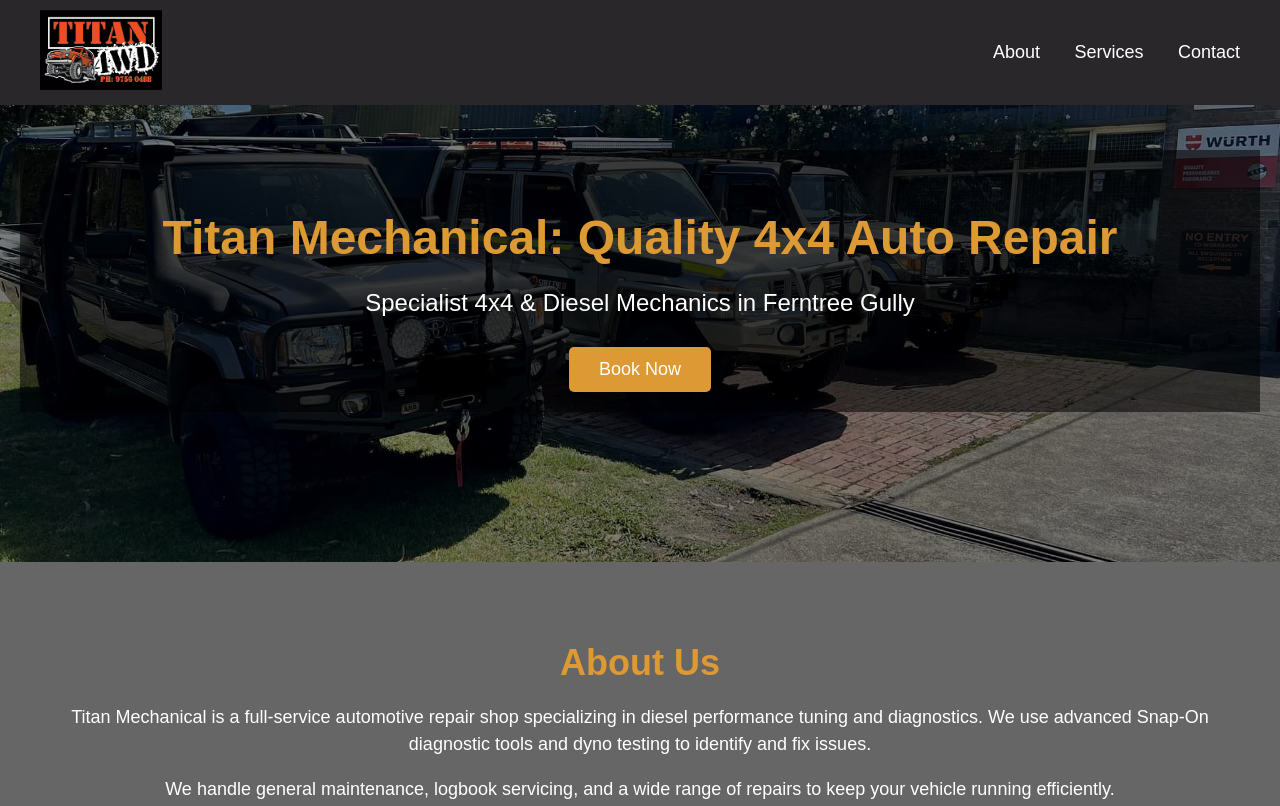
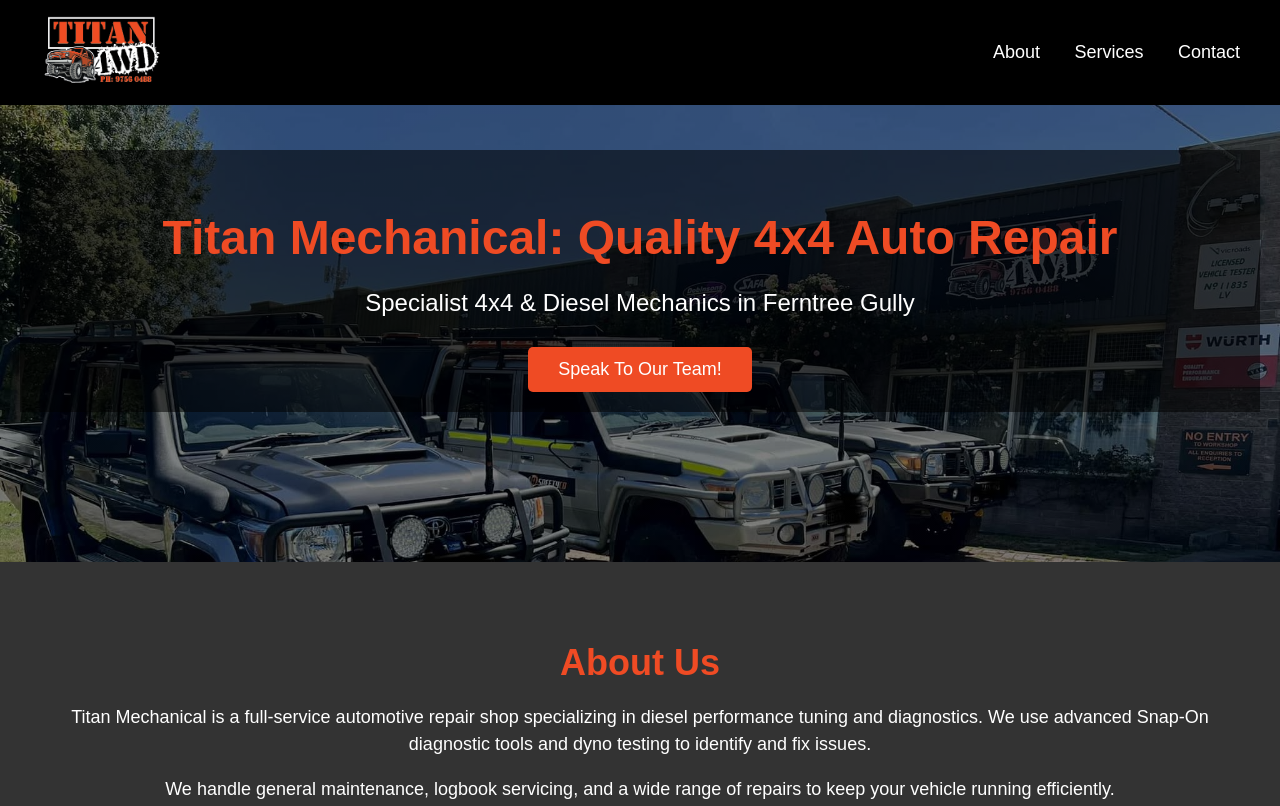
Before and after one commit to titanmechanical/titanmechanical.github.io, a plain HTML site: page index.html in a window 1280 px wide. Shown: the top 806 px of the page. Drawn offline with Linux system fonts and the light colour scheme.

Commit message:
adjustments to layout/colours

```diff
--- a/index.html
+++ b/index.html
@@ -21,11 +21,11 @@
         }
 
         h1, h2, h3 {
-            color: #dd9933;
+            color: #ef4b24;
         }
 
         a {
-            color: #dd9933;
+            color: #ef4b24;
             text-decoration: none;
         }
 
@@ -34,7 +34,7 @@
         }
 
         .navbar {
-            background-color: #2a272b;
+            background-color: #000;
             color: #fff;
             padding: 10px 0;
             position: fixed;
@@ -71,7 +71,7 @@
         }
 
         #hero {
-            background: linear-gradient(rgba(0, 0, 0, 0.5), rgba(0, 0, 0, 0.5)), url('/Workshop Front .jpg') no-repeat center center;
+            background: linear-gradient(rgba(0, 0, 0, 0.5), rgba(0, 0, 0, 0.5)), url('/Workshop Front .jpg') no-repeat;
             background-size: cover;
             color: #fff;
             text-align: center;
@@ -97,7 +97,7 @@
             display: inline-block;
             padding: 12px 30px;
             font-size: 18px;
-            background-color: #dd9933;
+            background-color: #ef4b24;
             color: #fff;
             border-radius: 5px;
             transition: background-color 0.3s ease;
@@ -110,7 +110,7 @@
         #about {
             padding: 50px 0;
             text-align: center;
-            background-color: #666666;
+            background-color: #333;
             color: white;
         }
 
@@ -164,7 +164,7 @@
 
         #contact {
             padding: 50px 0;
-            background-color: #666;
+            background-color: #333;
             color: #fff;
             text-align: center;
         }
@@ -267,7 +267,7 @@
             <h1>Titan Mechanical: Quality 4x4 Auto Repair</h1>
             <p>Specialist 4x4 & Diesel Mechanics in Ferntree Gully</p>
             <!-- 'Book Now' leads to contact section -->
-            <a href="#contact" class="btn">Book Now</a>
+            <a href="#contact" class="btn">Speak To Our Team!</a>
         </div>
     </section>
 
```
